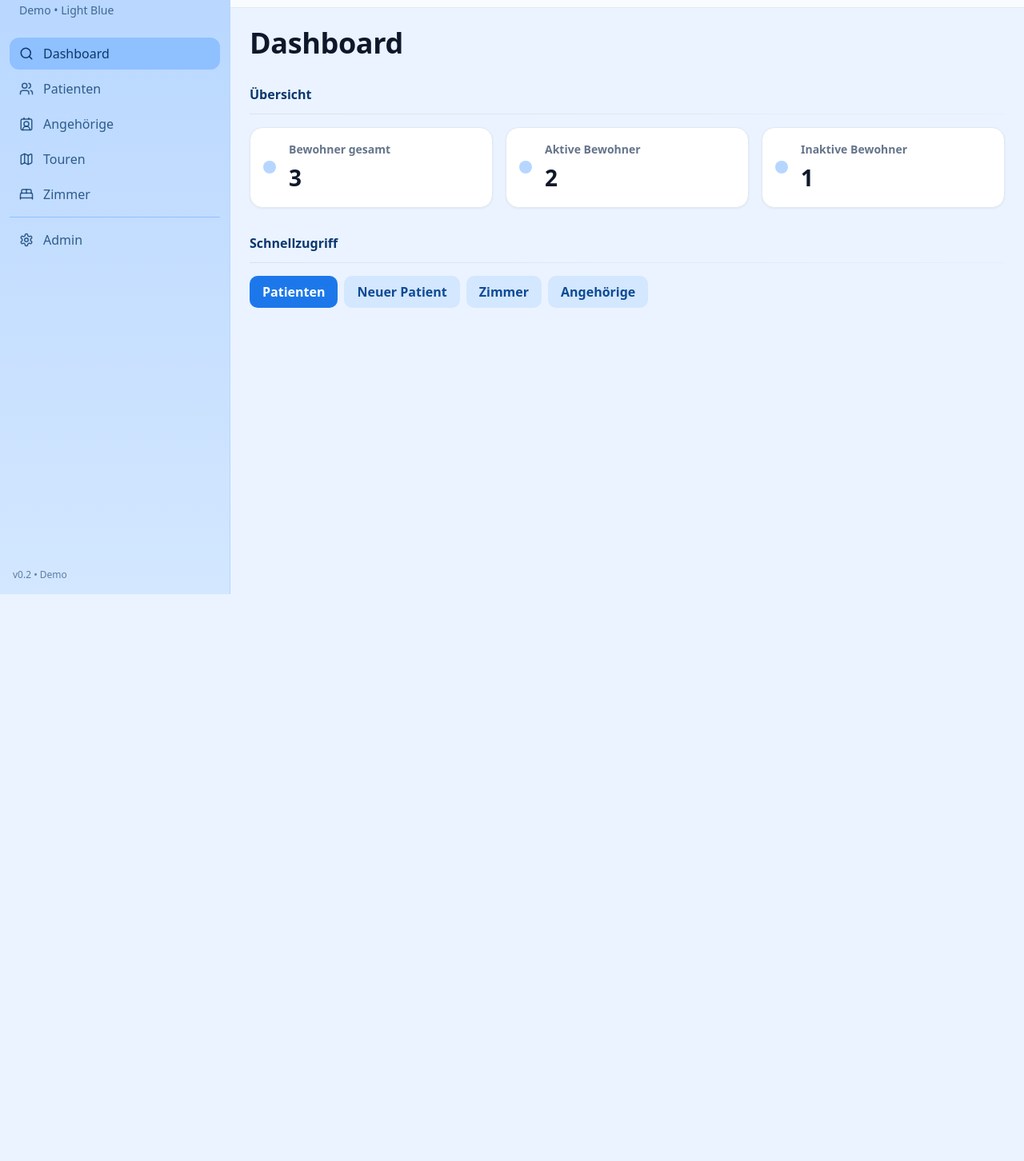
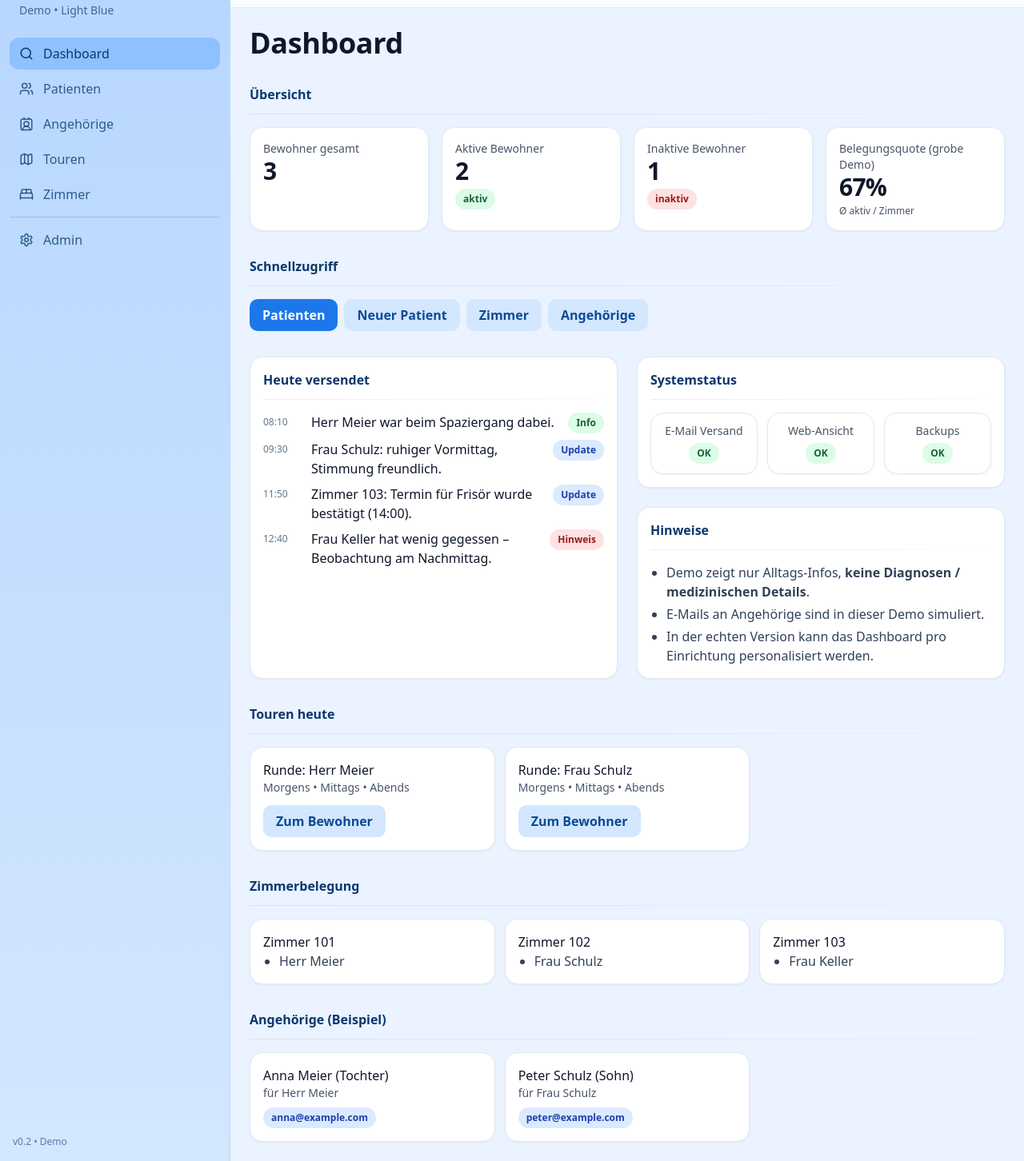
Before and after one commit to Uneyka/healthreply-demo, a Next.js app: page /dashboard in a window 1280 px wide. Shown: the part 57-1509 px from the top of the page at 80% size. Before the commit the page ends 800 px from the top, so only its background shows below. Built offline with nearby package versions, Linux system fonts and the light colour scheme.

Commit message:
feat(dashboard): add full demo widgets, stats, feed, tours, relatives

```diff
--- a/src/app/dashboard/page.tsx
+++ b/src/app/dashboard/page.tsx
@@ -1,45 +1,97 @@
+// src/app/dashboard/page.tsx
 import Link from "next/link";
 import { patients } from "@/data/patients";
 
+/**
+ * Demo-Dashboard mit vielen Widgets.
+ * - keine Zusatzlibs nötig (alles CSS/HTML)
+ * - Daten: einfache Ableitungen aus patients + Mock-Events
+ * - kann später leicht angepasst/ausgedünnt werden
+ */
 export const dynamic = "force-static";
 
+type FeedItem = {
+  id: string;
+  time: string;
+  text: string;
+  tone?: "ok" | "info" | "warn";
+};
+
+function Badge({ tone = "info", children }: { tone?: "ok" | "info" | "warn"; children: React.ReactNode }) {
+  const cls =
+    tone === "ok"
+      ? "badge badge-green"
+      : tone === "warn"
+      ? "badge badge-red"
+      : "badge badge-blue";
+  return <span className={cls}>{children}</span>;
+}
+
 export default function Dashboard() {
+  // Basiszahlen
   const total = patients.length;
-  const active = patients.filter(p => p.status === "aktiv").length;
+  const active = patients.filter((p) => p.status === "aktiv").length;
   const inactive = total - active;
+  const roomsUsed = new Set(patients.map((p) => p.room ?? "—")).size;
+
+  // Demo-Feed (heute)
+  const feed: FeedItem[] = [
+    { id: "f1", time: "08:10", text: "Herr Meier war beim Spaziergang dabei.", tone: "ok" },
+    { id: "f2", time: "09:30", text: "Frau Schulz: ruhiger Vormittag, Stimmung freundlich.", tone: "info" },
+    { id: "f3", time: "11:50", text: "Zimmer 103: Termin für Frisör wurde bestätigt (14:00).", tone: "info" },
+    { id: "f4", time: "12:40", text: "Frau Keller hat wenig gegessen – Beobachtung am Nachmittag.", tone: "warn" },
+  ];
+
+  // Schnelle Touren (Demo)
+  const tours = patients
+    .filter((p) => p.status === "aktiv")
+    .map((p) => ({
+      id: `t-${p.id}`,
+      title: `Runde: ${p.fullName}`,
+      items: ["Morgens", "Mittags", "Abends"],
+      link: `/patients/${p.id}`,
+    }));
+
+  // Zimmerbelegung (kompakt)
+  const byRoom: Record<string, string[]> = {};
+  patients.forEach((p) => {
+    const r = p.room ?? "—";
+    byRoom[r] = byRoom[r] ? [...byRoom[r], p.fullName] : [p.fullName];
+  });
+
+  // Angehörige (Demo)
+  const relatives = [
+    { name: "Anna Meier (Tochter)", for: "Herr Meier", email: "anna@example.com" },
+    { name: "Peter Schulz (Sohn)", for: "Frau Schulz", email: "peter@example.com" },
+  ];
+
+  // Systemstatus (Demo-Indikatoren)
+  const systems = [
+    { label: "E-Mail Versand", state: "OK" },
+    { label: "Web-Ansicht", state: "OK" },
+    { label: "Backups", state: "OK" },
+  ];
+
+  // „Belegungsquote“ (ganz grob)
+  const occupancy = Math.min(100, Math.round((active / Math.max(1, roomsUsed)) * 100));
 
   return (
     <div className="space-y-8">
       <h1 className="h1">Dashboard</h1>
 
-      {/* Kennzahlen */}
+      {/* KPIs */}
       <section className="section">
-        <div className="section-title">
-          <span>Übersicht</span>
-        </div>
+        <div className="section-title">Übersicht</div>
         <div className="divider" />
-        <div className="stats sm:grid-cols-2 lg:grid-cols-3">
-          <div className="card stat">
-            <div className="icon" />
-            <div>
-              <div className="label">Bewohner gesamt</div>
-              <div className="value">{total}</div>
-            </div>
-          </div>
-          <div className="card stat">
-            <div className="icon" />
-            <div>
-              <div className="label">Aktive Bewohner</div>
-              <div className="value">{active}</div>
-            </div>
-          </div>
-          <div className="card stat">
-            <div className="icon" />
-            <div>
-              <div className="label">Inaktive Bewohner</div>
-              <div className="value">{inactive}</div>
-            </div>
-          </div>
+        <div className="grid gap-4 sm:grid-cols-2 lg:grid-cols-4">
+          <StatCard label="Bewohner gesamt" value={total} />
+          <StatCard label="Aktive Bewohner" value={active} badge={<Badge tone="ok">aktiv</Badge>} />
+          <StatCard label="Inaktive Bewohner" value={inactive} badge={<Badge tone="warn">inaktiv</Badge>} />
+          <StatCard
+            label="Belegungsquote (grobe Demo)"
+            value={`${occupancy}%`}
+            sub="Ø aktiv / Zimmer"
+          />
         </div>
       </section>
 
@@ -54,6 +106,126 @@ export default function Dashboard() {
           <Link href="/relatives" className="btn btn-soft">Angehörige</Link>
         </div>
       </section>
+
+      {/* Heute versendet / Ereignisse */}
+      <section className="section grid gap-6 lg:grid-cols-2">
+        <div className="card p-4">
+          <div className="section-title">Heute versendet</div>
+          <div className="divider" />
+          <ul className="space-y-2">
+            {feed.map((f) => (
+              <li key={f.id} className="flex items-start gap-3 animate-fadein">
+                <div className="text-xs text-slate-500 mt-1 w-12">{f.time}</div>
+                <div className="flex-1">{f.text}</div>
+                <Badge tone={f.tone}>{f.tone === "ok" ? "Info" : f.tone === "warn" ? "Hinweis" : "Update"}</Badge>
+              </li>
+            ))}
+          </ul>
+        </div>
+
+        {/* Systemstatus + Tipps */}
+        <div className="grid gap-6">
+          <div className="card p-4">
+            <div className="section-title">Systemstatus</div>
+            <div className="divider" />
+            <div className="grid sm:grid-cols-3 gap-3">
+              {systems.map((s) => (
+                <div key={s.label} className="card p-3 text-center">
+                  <div className="text-sm muted">{s.label}</div>
+                  <div className="mt-1 font-semibold">
+                    <span className="badge badge-green">{s.state}</span>
+                  </div>
+                </div>
+              ))}
+            </div>
+          </div>
+
+          <div className="card p-4">
+            <div className="section-title">Hinweise</div>
+            <div className="divider" />
+            <ul className="list-disc ml-5 space-y-1 text-slate-700">
+              <li>Demo zeigt nur Alltags-Infos, <b>keine Diagnosen / medizinischen Details</b>.</li>
+              <li>E-Mails an Angehörige sind in dieser Demo simuliert.</li>
+              <li>In der echten Version kann das Dashboard pro Einrichtung personalisiert werden.</li>
+            </ul>
+          </div>
+        </div>
+      </section>
+
+      {/* Touren heute */}
+      <section className="section">
+        <div className="section-title">Touren heute</div>
+        <div className="divider" />
+        <div className="grid gap-3 md:grid-cols-2 xl:grid-cols-3">
+          {tours.map((t) => (
+            <div key={t.id} className="card p-4">
+              <div className="font-medium">{t.title}</div>
+              <div className="muted text-sm">{t.items.join(" • ")}</div>
+              <div className="mt-3">
+                <Link className="btn btn-soft" href={t.link}>Zum Bewohner</Link>
+              </div>
+            </div>
+          ))}
+          {tours.length === 0 && (
+            <div className="card-ghost p-6 text-slate-600 text-center">Keine aktiven Touren.</div>
+          )}
+        </div>
+      </section>
+
+      {/* Zimmerbelegung kompakt */}
+      <section className="section">
+        <div className="section-title">Zimmerbelegung</div>
+        <div className="divider" />
+        <div className="grid gap-3 md:grid-cols-2 xl:grid-cols-3">
+          {Object.entries(byRoom).map(([room, names]) => (
+            <div key={room} className="card p-4">
+              <div className="font-medium">Zimmer {room}</div>
+              <ul className="list-disc ml-5 text-slate-700">
+                {names.map((n) => <li key={n}>{n}</li>)}
+              </ul>
+            </div>
+          ))}
+        </div>
+      </section>
+
+      {/* Angehörige zuletzt aktiv */}
+      <section className="section">
+        <div className="section-title">Angehörige (Beispiel)</div>
+        <div className="divider" />
+        <div className="grid gap-3 md:grid-cols-2 xl:grid-cols-3">
+          {relatives.map((r) => (
+            <div key={r.email} className="card p-4">
+              <div className="font-medium">{r.name}</div>
+              <div className="muted text-sm">für {r.for}</div>
+              <div className="mt-2 badge badge-blue">{r.email}</div>
+            </div>
+          ))}
+        </div>
+      </section>
     </div>
   );
 }
+
+/** Kleine KPI-Karte */
+function StatCard({
+  label,
+  value,
+  sub,
+  badge,
+}: {
+  label: string;
+  value: React.ReactNode;
+  sub?: string;
+  badge?: React.ReactNode;
+}) {
+  return (
+    <div className="card p-4 animate-popin">
+      <div className="muted text-sm">{label}</div>
+      <div className="text-3xl font-extrabold tracking-tight">{value}</div>
+      <div className="mt-1 flex items-center gap-2">
+        {badge}
+        {sub && <span className="text-xs muted">{sub}</span>}
+      </div>
+    </div>
+  );
+}
--- a/src/app/globals.css
+++ b/src/app/globals.css
@@ -76,3 +76,10 @@ body{
 .stat .icon{ background:var(--brand-200);border-radius:999px;padding:.5rem; }
 .stat .label{ color:#64748b;font-size:.875rem; }
 .stat .value{ font-size:1.75rem;font-weight:800; }
+
+/* --- Mini-Animationen (nur Demo) --- */
+@keyframes fadein { from {opacity:0; transform: translateY(4px);} to {opacity:1; transform:none;} }
+@keyframes popin  { from {opacity:0; transform: scale(.98);} to {opacity:1; transform: none;} }
+
+.animate-fadein { animation: fadein .25s ease-out both; }
+.animate-popin  { animation: popin  .25s ease-out both; }
```
